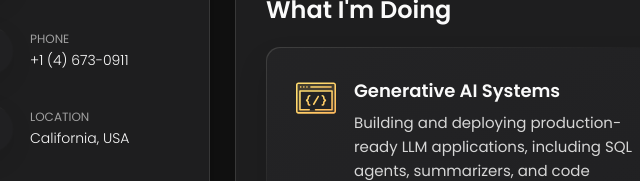
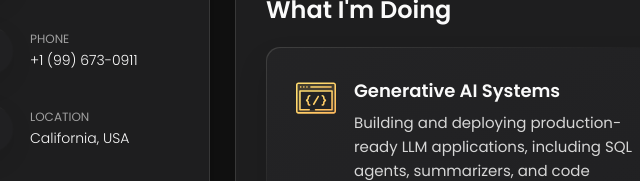
Before and after one commit to Bhanutejagiddaluru/GenAI, a website: page index.html in a window 1280 px wide. Shown: the part 449-630 px from the top of the page, 105-745 px from the left. Drawn offline with nearby package versions, Linux system fonts and the light colour scheme.

Commit message:
Update index.html

```diff
--- a/index.html
+++ b/index.html
@@ -93,7 +93,7 @@
             <div class="contact-info">
               <p class="contact-title">Phone</p>
 
-              <a href="tel:+14086730911" class="contact-link">+1 (4) 673-0911</a>
+              <a href="tel:+14086730911" class="contact-link">+1 (99) 673-0911</a>
             </div>
 
           </li>
```
